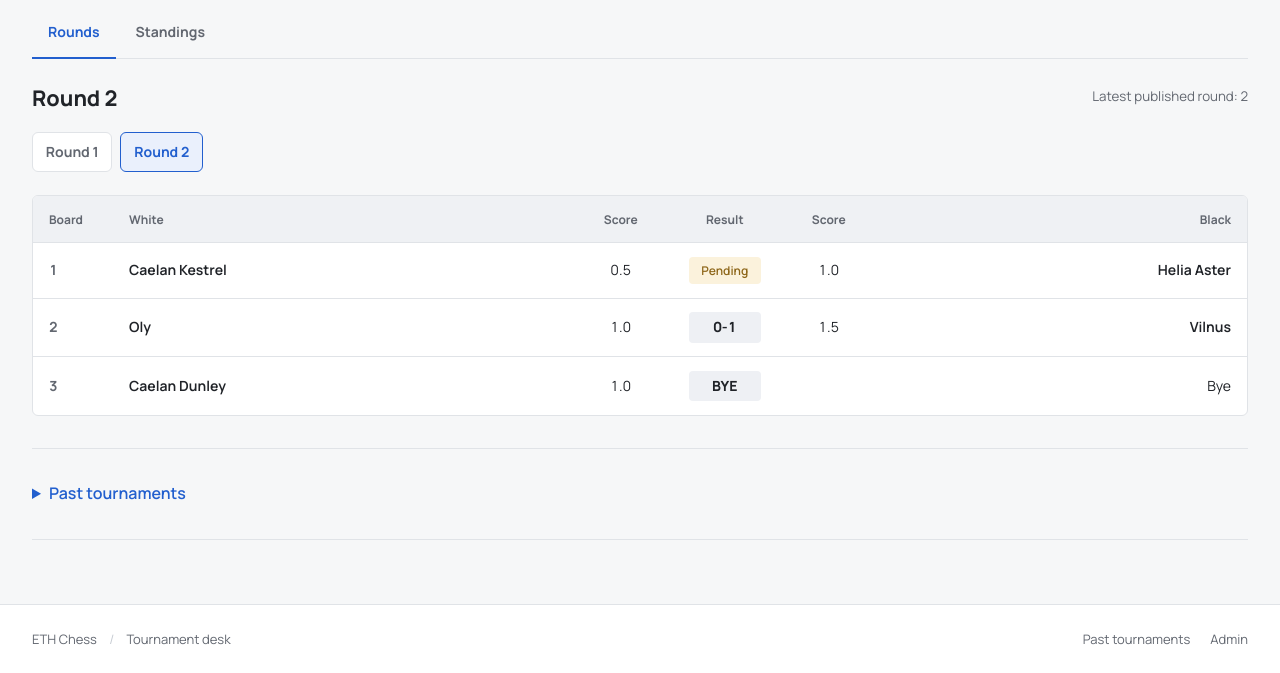
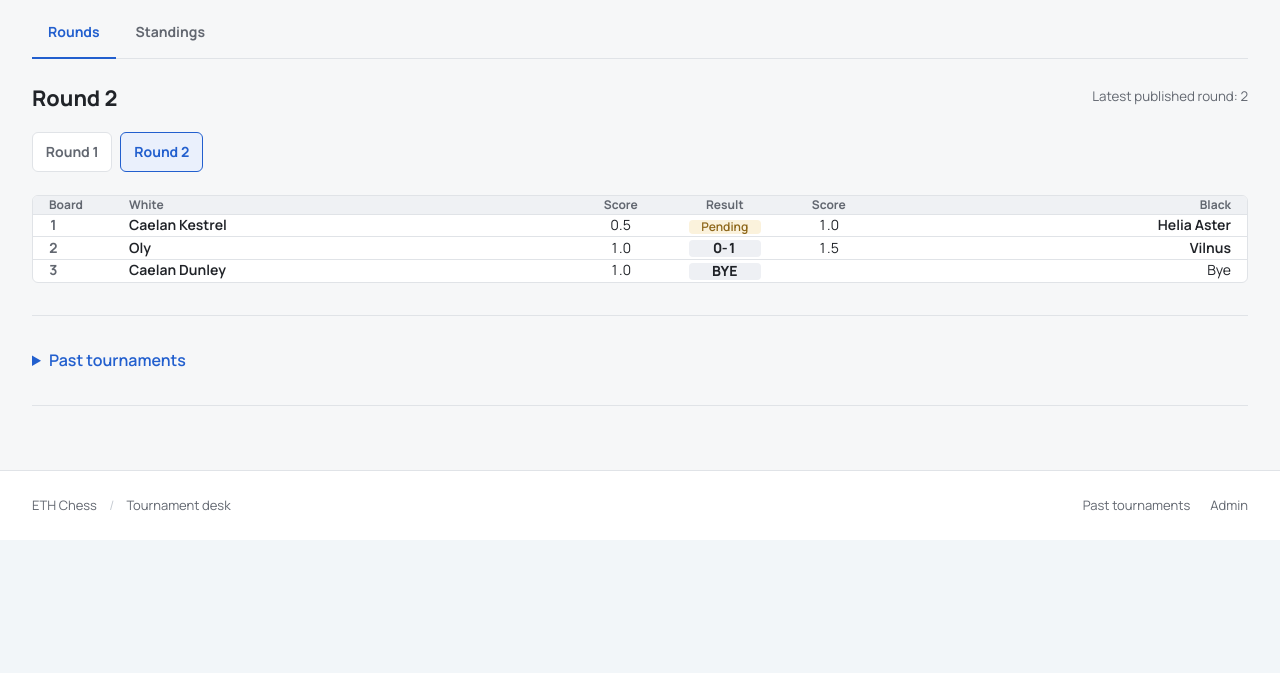
Before and after one commit to JasperDekoninck/ChessTournaments, a Flask app: page / in a window 1280 px wide. Shown: the part 327-1000 px from the top of the page. After the commit the page ends 867 px from the top, so only its background shows below. Run offline with Flask 3, Linux system fonts and the light colour scheme; data comes from the database, SQL or seed files in the repository.

Commit message:
Restore compact public tables for projector display

```diff
--- a/src/flaskr/static/style.css
+++ b/src/flaskr/static/style.css
@@ -1296,16 +1296,14 @@ tr.is-waitlist .waitlist-note {
   margin-bottom: 1.75rem;
 }
 
+/* Keep the projected round and standings tables dense without shrinking text. */
 .public-boards-table th,
-.public-boards-table td {
-  padding-top: 0.85rem;
-  padding-bottom: 0.85rem;
-}
-
+.public-boards-table td,
 .public-standings-table th,
 .public-standings-table td {
-  padding-top: 0.85rem;
-  padding-bottom: 0.85rem;
+  padding-top: 0.125rem;
+  padding-bottom: 0.125rem;
+  line-height: 1.2;
 }
 
 .public-boards-table .public-result-col {
@@ -1525,6 +1523,18 @@ tr.is-waitlist .waitlist-note {
   background: #f6edce;
   color: #795710;
   border-radius: 4px;
+}
+
+.public-boards-table .result-label {
+  padding-top: 0;
+  padding-bottom: 0;
+  vertical-align: middle;
+}
+
+.public-standings-table .rank-number {
+  width: 1.5rem;
+  height: 1.125rem;
+  vertical-align: middle;
 }
 
 .score-value {
```
